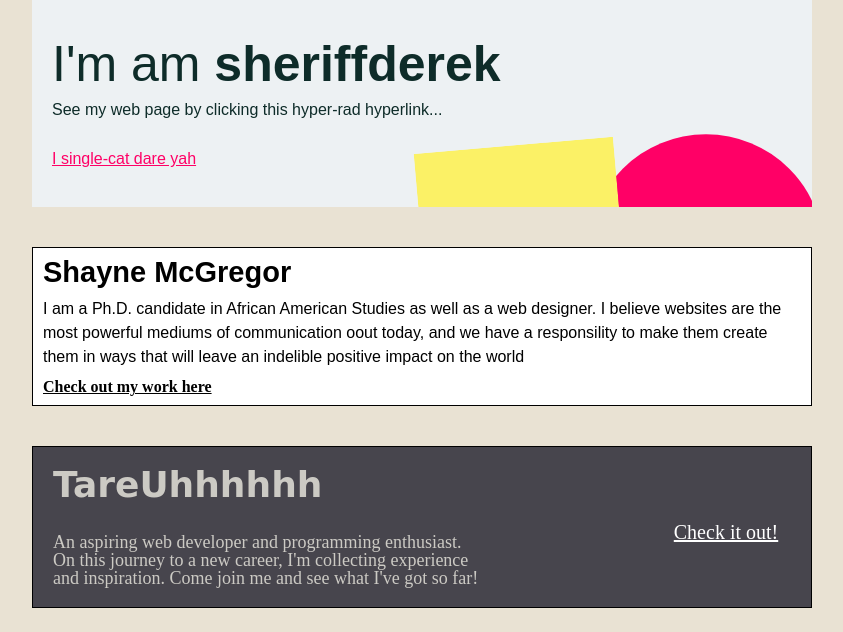
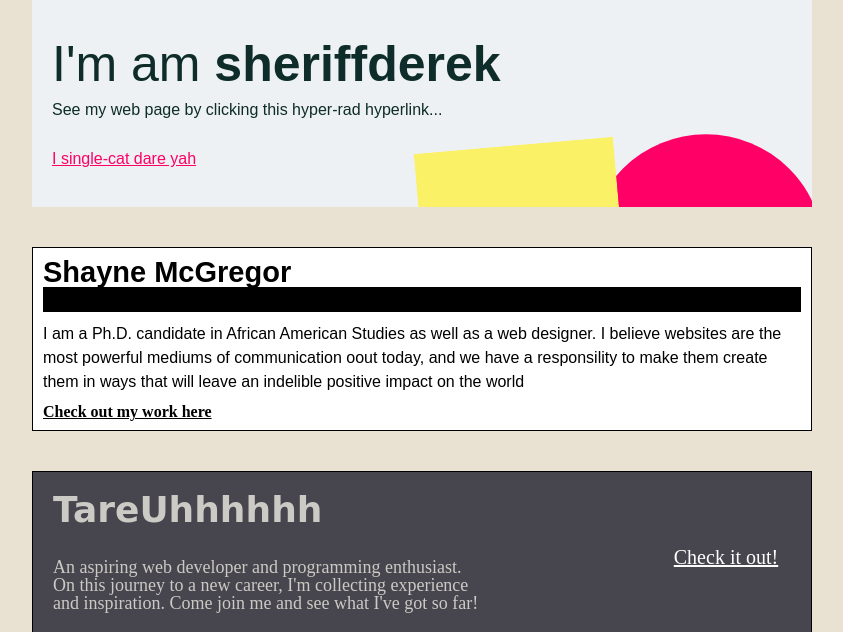
Before and after one commit to perpetual-education-personal/alpha-three-homepage, a PHP site: page / in a window 1280 px wide. Shown: the part 199-831 px from the top of the page, without its empty margins (218-1061 px from the left). Run offline with PHP 8.4, Linux system fonts and the light colour scheme; some web fonts are replaced.

Commit message:
add visual flourish to shayne card

```diff
--- a/index.php
+++ b/index.php
@@ -43,6 +43,7 @@
 
       <div class="student shayne">
         <h2 class="attention-voice">Shayne McGregor</h2>
+        <div class="space"></div>
         <p class="intro-voice">I am a Ph.D. candidate in African American Studies as well as a web designer. I believe websites are the most powerful mediums of communication oout today, and we have a responsility to make them create them in ways that will leave an indelible positive impact on the world</p>
         <a href="shayne" target="shayne">Check out my work here</a>
       </div>
--- a/style.css
+++ b/style.css
@@ -148,6 +148,11 @@ h1 {
   font-size: 29px;
   font-weight: 700;
 }
+
+.student.shayne div {
+  height: 25px;
+  background-color: black;
+}
  .student.shayne .intro-voice {
   font-family: 'Red Hat Display', sans-serif;
   font-size: 16px;
```
